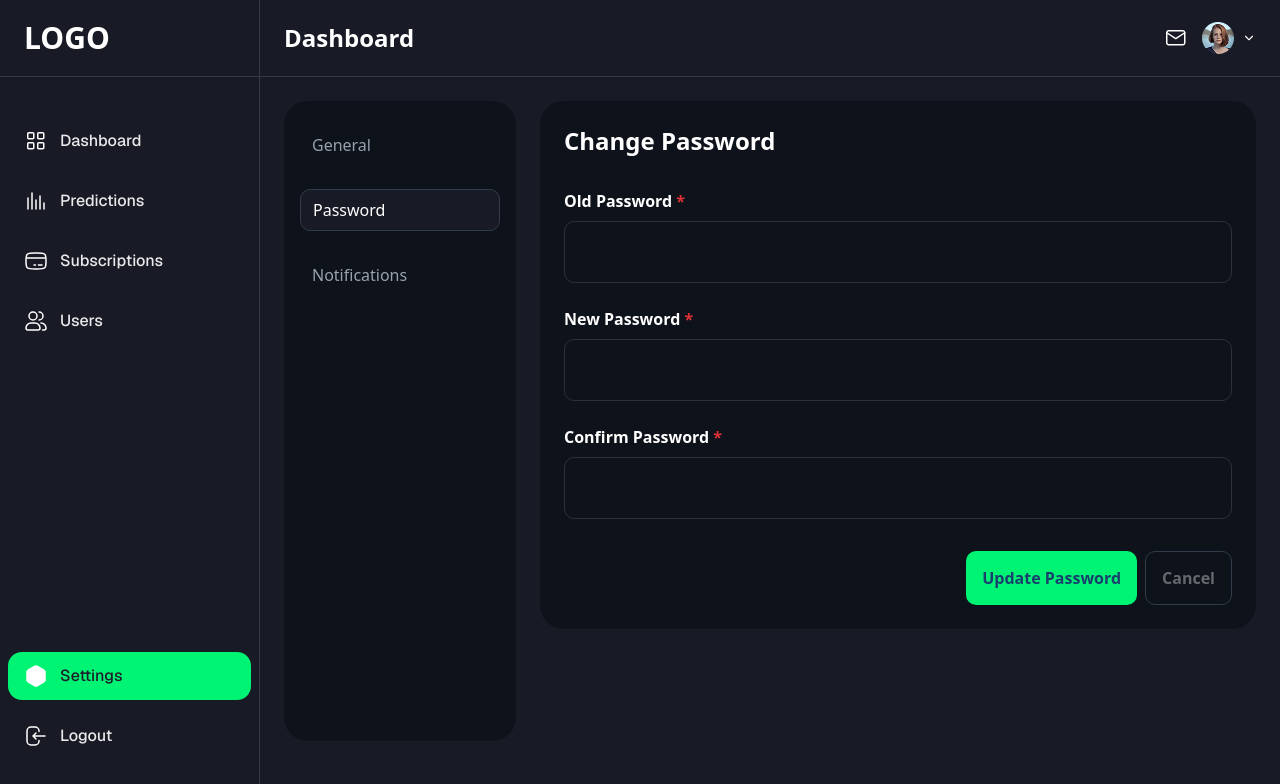
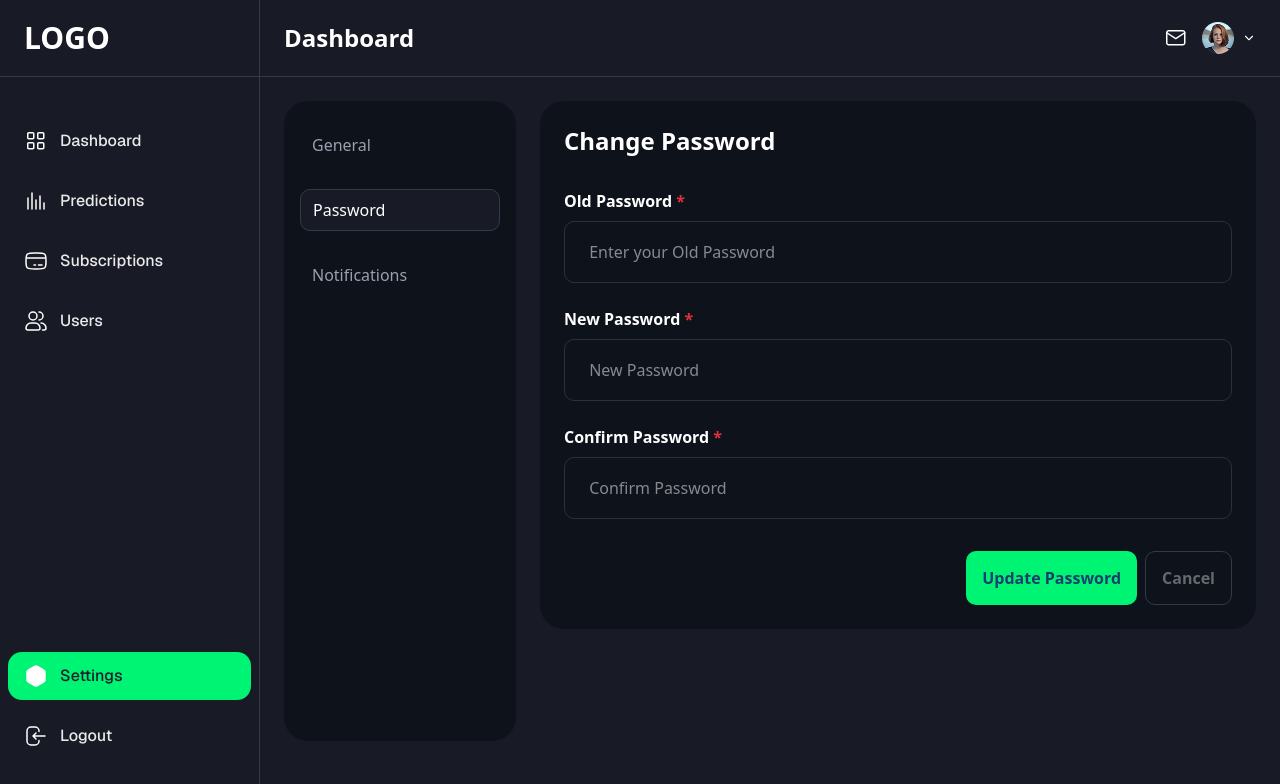
Before and after one commit to amuhaimen/fdahunter1_FO828B94B8AC4, a Next.js app: page /dashboard/settings/password in a window 1280 px wide. Shown: the top 784 px of the page. Built offline with nearby package versions, Linux system fonts and the light colour scheme.

Commit message:
settings password page input text color and placeholder updated

```diff
--- a/_components/settings/Password.tsx
+++ b/_components/settings/Password.tsx
@@ -7,16 +7,16 @@ export default function Password() {
 
         <div className=' my-8 space-y-6'>
             <div>
-                <label htmlFor="old-password" className=' text-white text-base font-semibold'>Old Password <span className='text-[#E03137]'>*</span></label>
-                <input type="text" id='old-password' className=' py-4.5 px-5 border border-[#2B303B] rounded-[10px] w-full mt-2 ' />
+                <label htmlFor="old-password" className=' text-white text-base font-semibold '>Old Password <span className='text-[#E03137]'>*</span></label>
+                <input type="password" id='old-password' className=' py-4.5 px-5 border border-[#2B303B] rounded-[10px] w-full mt-2  text-white' placeholder=' Enter your Old Password'/>
             </div>
             <div>
-                <label htmlFor="new-password" className=' text-white text-base font-semibold'>New Password <span className='text-[#E03137]'>*</span></label>
-                <input type="text" id='new-password' className=' py-4.5 px-5 border border-[#2B303B] rounded-[10px] w-full mt-2 ' />
+                <label htmlFor="new-password" className=' text-white text-base font-semibold '>New Password <span className='text-[#E03137]'>*</span></label>
+                <input type="password" id='new-password' className=' py-4.5 px-5 border border-[#2B303B] rounded-[10px] w-full mt-2  text-white' placeholder=' New Password'/>
             </div>
             <div>
-                <label htmlFor="confirm-password" className=' text-white text-base font-semibold'>Confirm Password <span className='text-[#E03137]'>*</span></label>
-                <input type="text" id='confirm-password' className=' py-4.5 px-5 border border-[#2B303B] rounded-[10px] w-full mt-2 ' />
+                <label htmlFor="confirm-password" className=' text-white text-base font-semibold '>Confirm Password <span className='text-[#E03137]'>*</span></label>
+                <input type="password" id='confirm-password' className=' py-4.5 px-5 border border-[#2B303B] rounded-[10px] w-full mt-2  text-white' placeholder=' Confirm Password' />
             </div>
 
         </div>
--- a/app/layout.tsx
+++ b/app/layout.tsx
@@ -13,7 +13,7 @@ const geistMono = Geist_Mono({
 });
 
 export const metadata: Metadata = {
-  title: "fd hunter",
+  title: "fdahunter",
   description: "Generated by create next app",
 };
 
```
